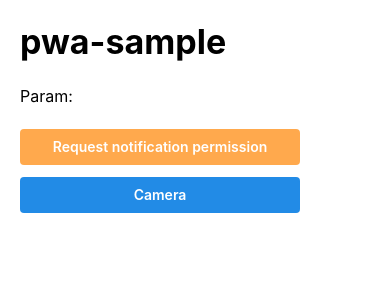
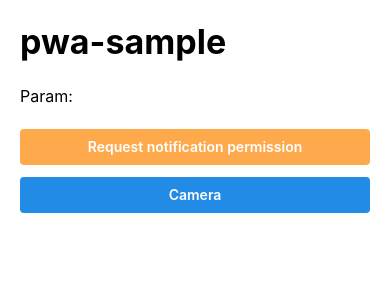
Before and after one commit to Bravestudio-Inc-JP/PWASample, a React (Vite) app: page / in a window 390 px wide. Shown: the top 300 px of the page. Built offline with nearby package versions, Linux system fonts and the light colour scheme.

Commit message:
make buttons full width on small screens

```diff
--- a/src/PermissionButton.module.css
+++ b/src/Button.module.css
@@ -10,11 +10,11 @@
     }
 
     @media (max-width: $mantine-breakpoint-xs) {
-      width: 80% !important;
+      width: 100% !important;
     }
   }
 
   @media (max-width: $mantine-breakpoint-xs) {
-    width: 80% !important;
+    width: 100% !important;
   }
 }
--- a/src/Home.tsx
+++ b/src/Home.tsx
@@ -1,6 +1,6 @@
 import { AspectRatio, Button, Code, FileButton, Flex, Text, Title } from "@mantine/core";
 import React, { useEffect, useMemo, useState } from "react";
-import classes from "./PermissionButton.module.css";
+import classes from "./Button.module.css";
 import { db } from "./db";
 import { formatBytes } from "./helpers";
 import useFirebaseFacade from "./hooks/useFirebaseFacade";
```
